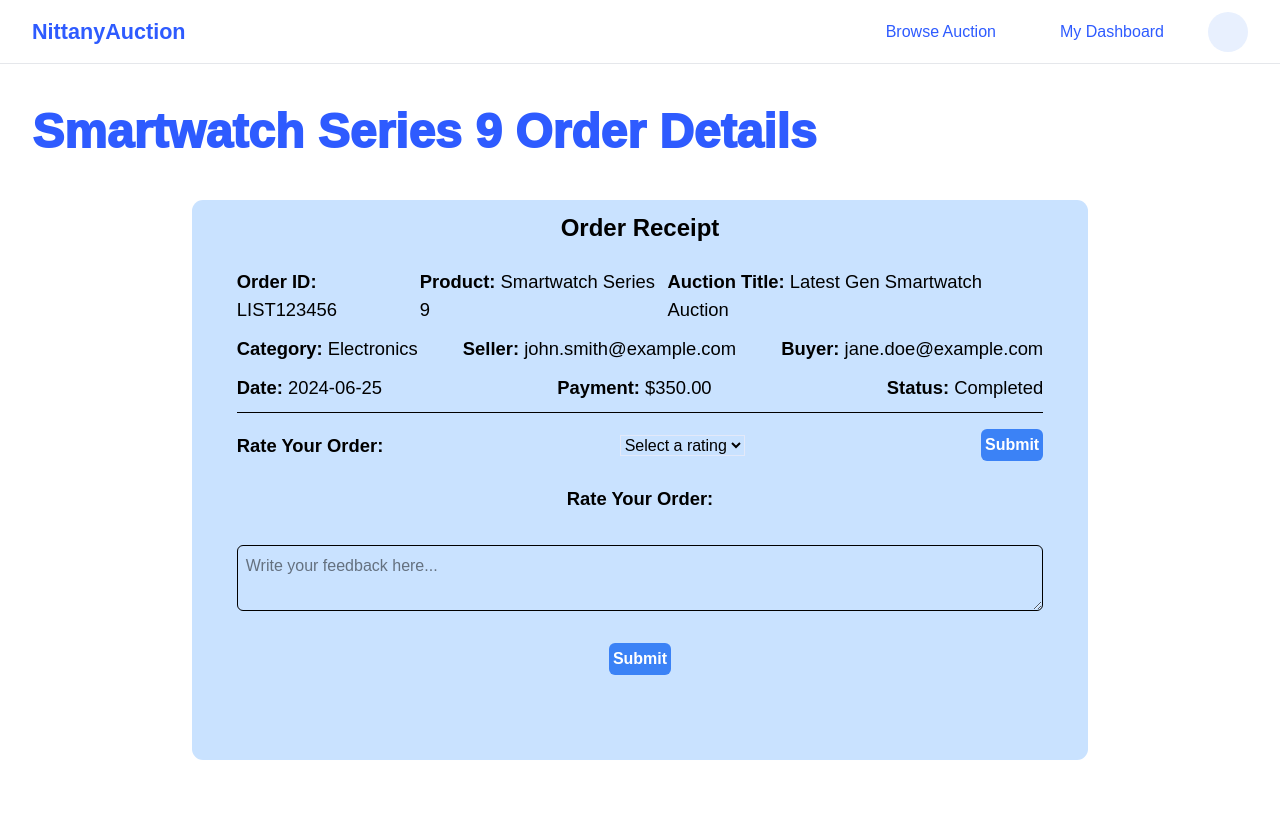
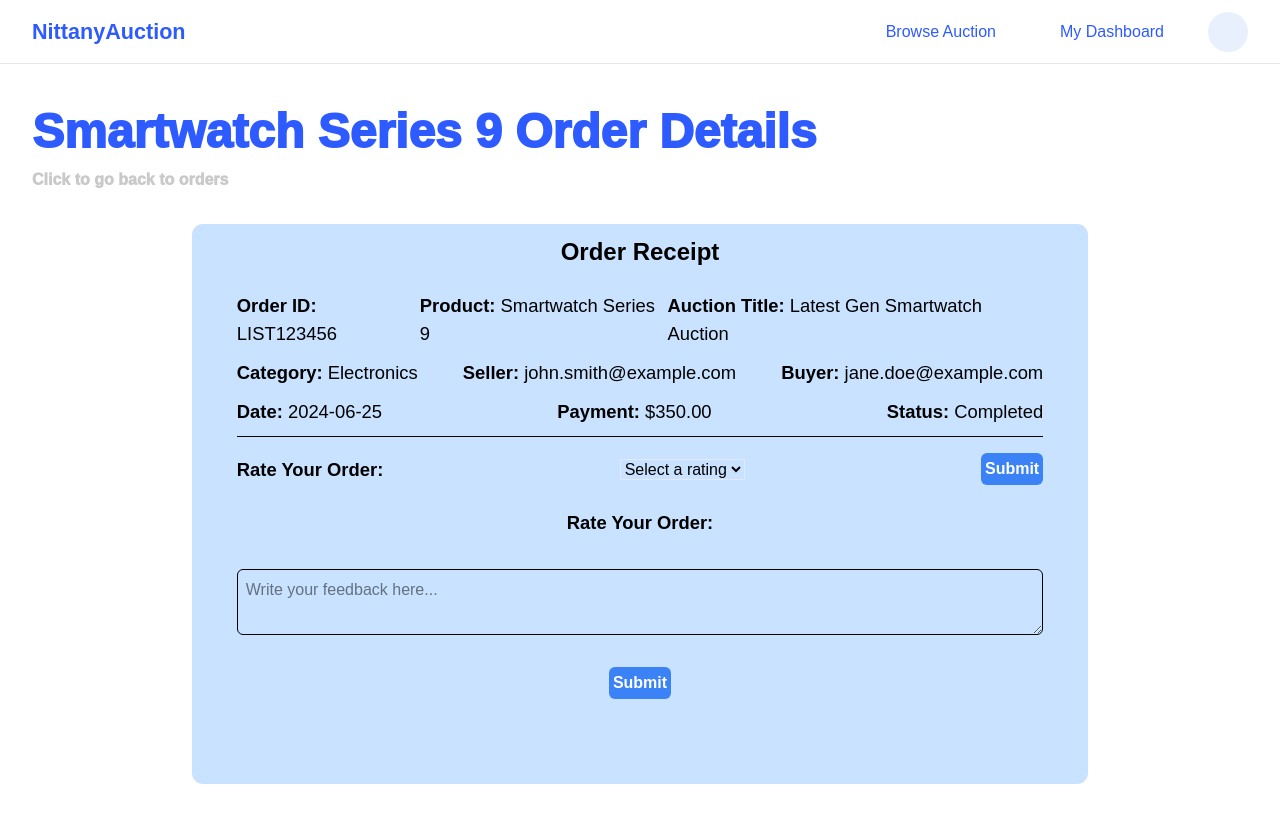
Before and after one commit to ZachWalnock/CMPSC431_NULL_VOID, a Next.js app in the folder frontend/: page /orderdetails/1 in a window 1280 px wide. Shown: the top 822 px of the page. Built offline with nearby package versions, Linux system fonts and the light colour scheme.

Commit message:
back button added

```diff
--- a/frontend/app/orderdetails/[id]/page.tsx
+++ b/frontend/app/orderdetails/[id]/page.tsx
@@ -1,4 +1,6 @@
 "use-client"
+
+import Link from "next/link";
 
 const fakeOrderDetails = {
     seller_email: "john.smith@example.com",
@@ -25,7 +27,9 @@
     return (
         <div style={{ background: "#fff", height: "100vh", fontWeight: 1000 }}>
             <div style={{ color: "#2E5BFF", fontSize: "3rem", padding: "2rem", paddingBottom: "0rem" }}>{ details.product_name + " Order Details"}</div>
-
+            <Link href={"/orders"} style={{color: "#C9C9C9", padding: "2rem"}}>
+                Click to go back to orders
+            </Link>
             <div
                 style={{
                     margin: "2rem auto",
```
